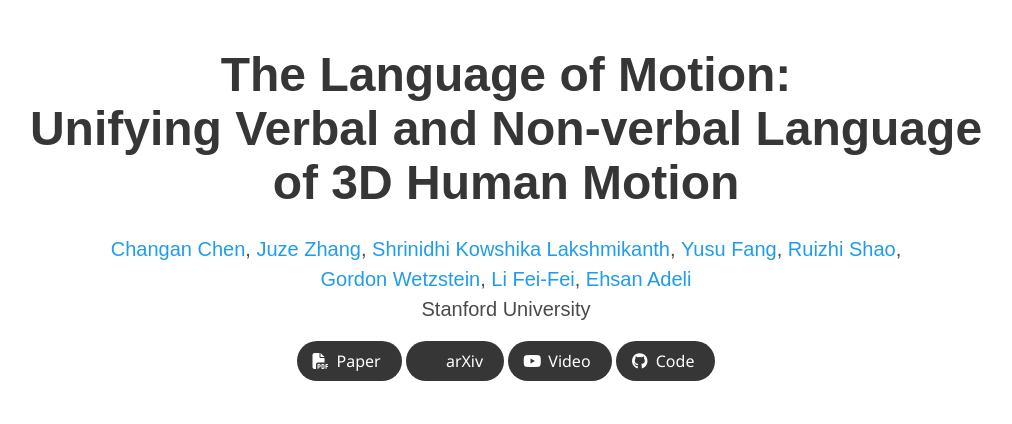
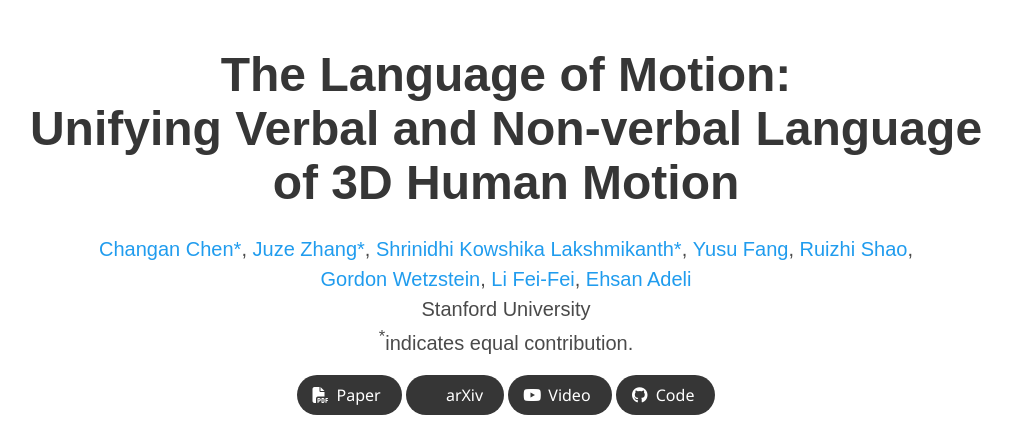
Before and after one commit to languageofmotion/languageofmotion.github.io, a website: page index.html in a window 1280 px wide. Shown: the top 424 px of the page, without its empty margins (134-1146 px from the left). Drawn offline with nearby package versions, Linux system fonts and the light colour scheme; some icons are missing; a web font is replaced by a local one.

Commit message:
Update index.html

```diff
--- a/index.html
+++ b/index.html
@@ -46,9 +46,9 @@
             The Language of Motion:<br> Unifying Verbal and Non-verbal Language of 3D Human Motion
           </h1>
           <div class="is-size-5 publication-authors">
-            <span class="author-block"><a href="https://changan.io/">Changan Chen</a>,</span>
-            <span class="author-block"><a href="https://scholar.google.com.hk/citations?user=qbovRUIAAAAJ">Juze Zhang</a>,</span>
-            <span class="author-block"><a href="https://scholar.google.com.hk/citations?user=UjpM6IAAAAAJ&hl=zh-CN&oi=ao">Shrinidhi Kowshika Lakshmikanth</a>,</span>
+            <span class="author-block"><a href="https://changan.io/">Changan Chen</sup>*</a>,</span>
+            <span class="author-block"><a href="https://scholar.google.com.hk/citations?user=qbovRUIAAAAJ">Juze Zhang</sup>*</a>,</span>
+            <span class="author-block"><a href="https://scholar.google.com.hk/citations?user=UjpM6IAAAAAJ&hl=zh-CN&oi=ao">Shrinidhi Kowshika Lakshmikanth</sup>*</a>,</span>
             <span class="author-block"><a>Yusu Fang</a>,</span>
             <span class="author-block"><a href="https://dsaurus.github.io/saurus/">Ruizhi Shao</a>,</span> <br>
             <span class="author-block"><a href="https://stanford.edu/~gordonwz/">Gordon Wetzstein</a>,</span>
@@ -56,7 +56,8 @@
             <span class="author-block"><a href="https://stanford.edu/~eadeli/">Ehsan Adeli</a></span>
           </div>
           <div class="is-size-5 publication-authors">
-            <span class="author-block">Stanford University</span>
+            <span class="author-block">Stanford University</span> <br>
+            <span class="author-block"><sup>*</sup>indicates equal contribution.</span>
           </div>
           <div class="column has-text-centered">
             <div class="publication-links">
```
